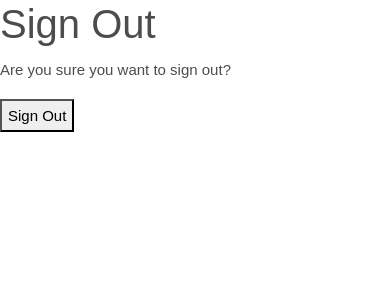
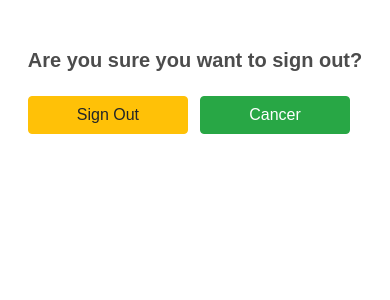
Before and after one commit to MoinulHossainNabil/Dj-Portfolio, a Django app: page /accounts/logout/ in a window 390 px wide. Shown: the part 62-362 px from the top of the page. Run offline with Django 3.2, Linux system fonts and the light colour scheme; the visitor is signed in with stand-in values (Sample User, id 1); some libraries are stand-ins or nearby versions.

Commit message:
ui update of sign out and project personal

```diff
--- a/templates/about.html
+++ b/templates/about.html
@@ -5,7 +5,7 @@
         </div>
         <div class="row">
             <div class="col-md-9 mx-0 px-0">
-                <!-- <h5 class="font-weight-bold">Hi, there !!</h5>
+                <h5 class="font-weight-bold">Hi, there !!</h5>
                   <p>Thank you for taking a visit to my portfolio.</p>
                   <p>
                     I am <span class="font-weight-bold">Moinul Hossain Nabil,</span> graduated from <a href="https://www.bubt.edu.bd/" class="font-italic font-weight-bold">Bangladesh Universiity of Business & Technology (BUBT)</a> with a Bachelor of Science Degree in <span class="font-italic font-weight-bold">Computer Science & Engineering (CSE).</span></p>
@@ -18,8 +18,8 @@
                   </p>
                   <p>
                     I am highly passinate about learning new technology and stack and determind to build my career as a full stack software engineer.
-                  </p> -->
-                  <p class="lead text-justify pr-2">Lorem, ipsum dolor sit amet consectetur adipisicing elit. Temporibus natus delectus dolor incidunt expedita iusto animi quis numquam? Aperiam, quidem saepe perspiciatis voluptatum accusantium obcaecati magni inventore voluptatem. Voluptatum ipsam ullam perferendis eligendi ratione impedit in. Commodi mollitia asperiores cupiditate ipsa? A quae velit vero assumenda, cumque accusamus at magni! Ducimus tenetur sit illo, provident laborum incidunt natus deserunt fugiat. Quisquam quod numquam quidem dolor doloribus quibusdam voluptatum optio beatae. Labore aut accusantium exercitationem, enim impedit, in delectus laboriosam necessitatibus tenetur voluptatibus quis culpa. Accusamus, atque dignissimos culpa adipisci magni tempora vel quas harum tenetur sunt corrupti? Assumenda, nam molestiae!</p>
+                  </p>
+                  <!-- <p class="lead text-justify pr-2">Lorem, ipsum dolor sit amet consectetur adipisicing elit. Temporibus natus delectus dolor incidunt expedita iusto animi quis numquam? Aperiam, quidem saepe perspiciatis voluptatum accusantium obcaecati magni inventore voluptatem. Voluptatum ipsam ullam perferendis eligendi ratione impedit in. Commodi mollitia asperiores cupiditate ipsa? A quae velit vero assumenda, cumque accusamus at magni! Ducimus tenetur sit illo, provident laborum incidunt natus deserunt fugiat. Quisquam quod numquam quidem dolor doloribus quibusdam voluptatum optio beatae. Labore aut accusantium exercitationem, enim impedit, in delectus laboriosam necessitatibus tenetur voluptatibus quis culpa. Accusamus, atque dignissimos culpa adipisci magni tempora vel quas harum tenetur sunt corrupti? Assumenda, nam molestiae!</p> -->
             </div>
         </div>
 
--- a/templates/account/logout.html
+++ b/templates/account/logout.html
@@ -1,21 +1,23 @@
-{% extends "account/base.html" %}
+{% extends "account/base.html" %} {% load i18n %} {% block head_title %}{% trans
+"Sign Out" %}{% endblock %} {% block content %}
+<div class="container d-flex justify-content-center">
+  <div class="row">
+    <div class="col-md-12 mt-4 pt-4">
+      <h4 class="lead font-weight-bold text-black mb-4">{% trans 'Are you sure you want to sign out?' %}</h4>
 
-{% load i18n %}
-
-{% block head_title %}{% trans "Sign Out" %}{% endblock %}
-
-{% block content %}
-<h1>{% trans "Sign Out" %}</h1>
-
-<p>{% trans 'Are you sure you want to sign out?' %}</p>
-
-<form method="post" action="{% url 'account_logout' %}">
-  {% csrf_token %}
-  {% if redirect_field_value %}
-  <input type="hidden" name="{{ redirect_field_name }}" value="{{ redirect_field_value }}"/>
-  {% endif %}
-  <button type="submit">{% trans 'Sign Out' %}</button>
-</form>
-
+      <form method="post" action="{% url 'account_logout' %}">
+        {% csrf_token %} {% if redirect_field_value %}
+        <input
+          type="hidden"
+          name="{{ redirect_field_name }}"
+          value="{{ redirect_field_value }}"
+        />
+        {% endif %}
+        <button class="btn btn-warning btn-md px-5 mr-2" type="submit">{% trans 'Sign Out' %}</button>
+        <a href="/portfolio/" class="btn btn-success btn-md px-5">Cancer</a>
+      </form>
+    </div>
+  </div>
+</div>
 
 {% endblock %}
--- a/templates/navbar.html
+++ b/templates/navbar.html
@@ -36,7 +36,7 @@
             <a class="nav-link" href="#Contact">Contact</a>
           </li>
           <li class="nav-item">
-            <a class="nav-link" href="/accounts/login/">Login</a>
+            <a class="nav-link" href="/accounts/login/">Sign In</a>
           </li>
           {% else %}
           <li class="nav-item">
@@ -46,7 +46,7 @@
             <a class="nav-link" href="/portfolio/user_profile/">Profile</a>
           </li>
           <li class="nav-item">
-            <a class="nav-link" href="/accounts/logout/">Logout</a>
+            <a class="nav-link" href="/accounts/logout/">Sign Out</a>
           </li>
           {% endif %}
         </ul>
```
Also changed, not shown: templates/account/signup.html (+11 -1 lines), templates/personal_project.html (+50 -3 lines).
